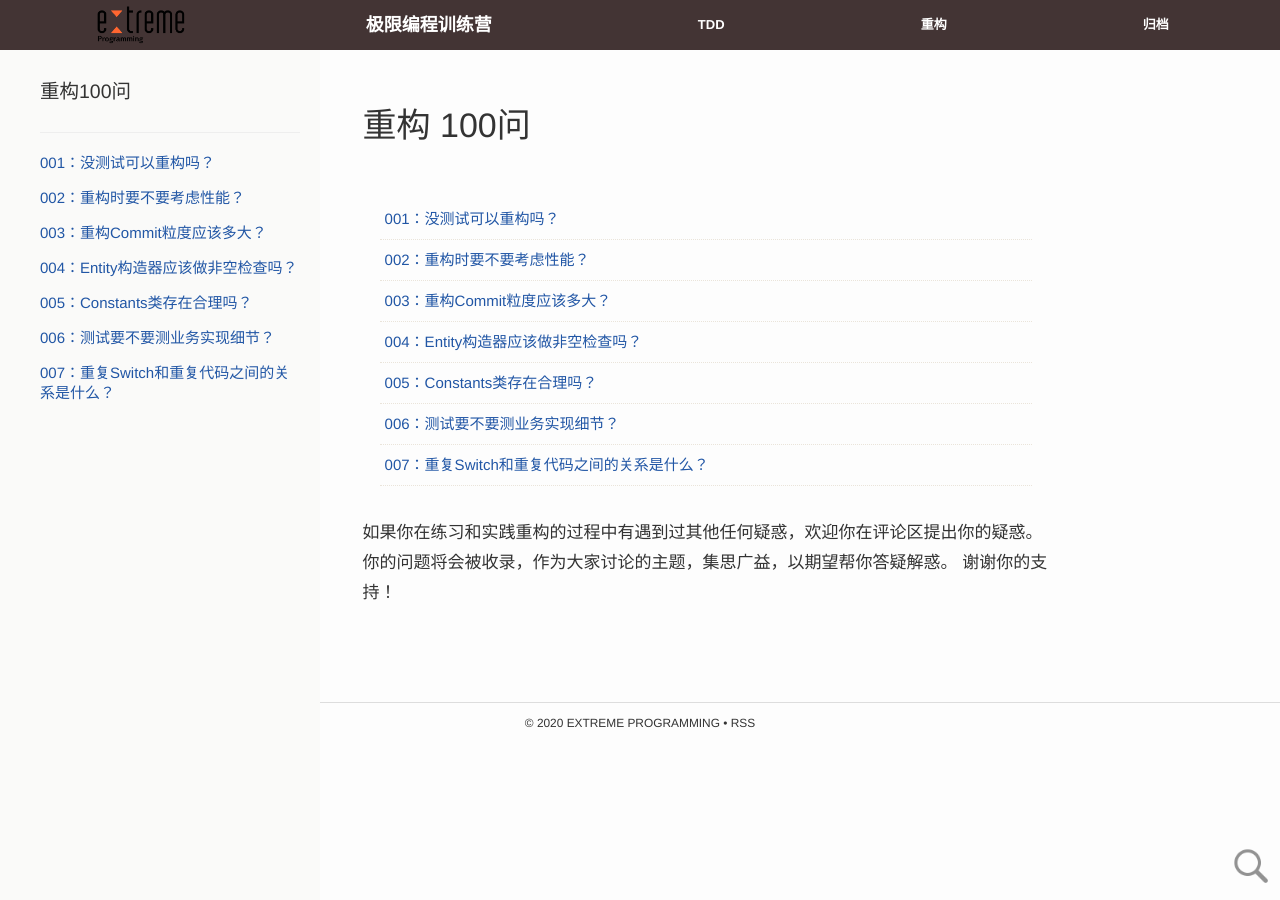
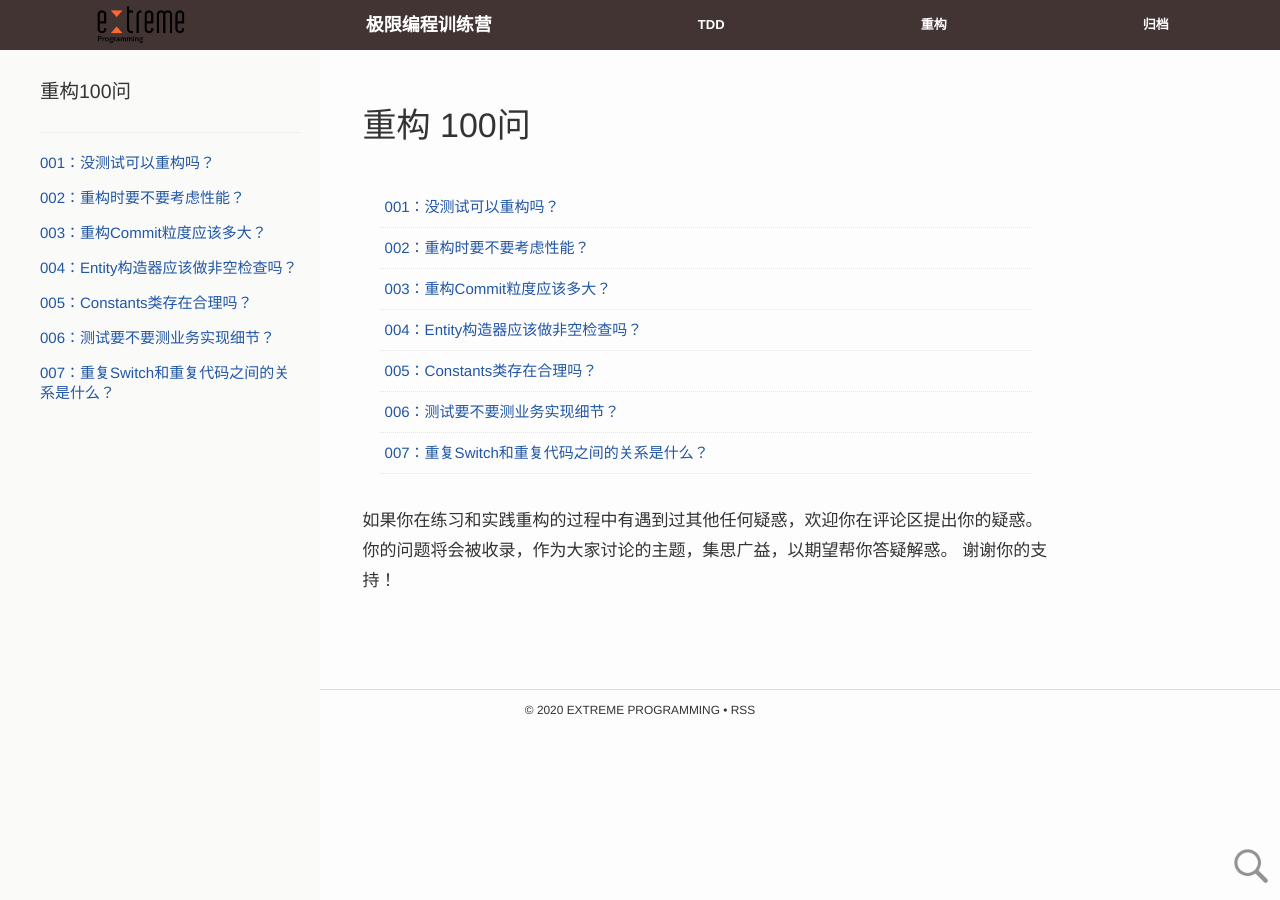
Before and after one commit to xp-bootcamp/xp-bootcamp.github.io, a Jekyll site: the page built from page/02-refactoring.html, in a window 1280 px wide. Built offline with Jekyll 4.4.1, drawn with Linux system fonts in a browser that asks for light colours; nearby versions of some CDN libraries; comment, search, counter and statistics services are not loaded; a style sheet for code colours, icons or effects is not loaded.

Commit message:
Update style
Signed-off-by: Yuan Shenjian <sjyuan@thoughtworks.com>

```diff
--- a/_layouts/post.html
+++ b/_layouts/post.html
@@ -5,7 +5,11 @@
 <article class="post">
 
   <h1 class="post-title">{{ page.title }}</h1>
-
+  {% for tag in page.tags %}
+  <span class="badge badge-tag">
+      <a href="{{ site.url | append: '/archives#' | append: tag | downcase }}">{{ tag }}</a>
+    </span>
+  {% endfor %}
   <p class="post-meta">
     <time datetime="{{ page.date | date: "%Y-%m-%d" }}">{{ page.date | date: "%Y-%m-%d" }}</time>
 
--- /dev/null
+++ b/assets/_sass/_post.scss
@@ -0,0 +1,35 @@
+article h1{
+  margin-bottom: 10px;
+}
+
+.badge {
+  display: inline-block;
+  padding: .25em .25em;
+  font-size: 75%;
+  font-weight: 700;
+  line-height: 1;
+  text-align: center;
+  white-space: nowrap;
+  vertical-align: baseline;
+  border-radius: .25rem;
+}
+
+.badge-origin {
+  font-size: 75%;
+  color: #fff;
+  background-color: #bababa;
+}
+
+.badge-tag {
+  a {
+    color: #fff;
+  }
+  background-color: #cdcdcd;
+}
+
+.badge-tag:hover,
+.badge-tag:focus {
+  color: #222;
+  text-decoration: none;
+  background-color: #a59816;
+}
--- a/assets/css/main.scss
+++ b/assets/css/main.scss
@@ -13,5 +13,6 @@
   "media-queries",
   "syntax-highlighting",
   "custom",
+  "post",
   "search"
 ;
--- a/index.html
+++ b/index.html
@@ -9,6 +9,11 @@
 {% if post.toXPSite %}
 <article class="index-page">
   <h1><a href="{{ post.url }}">{{ post.title }}</a></h1>
+  {% for tag in post.tags %}
+  <span class="badge badge-tag">
+      <a href="{{ site.url | append: '/archives#' | append: tag | downcase }}">{{ tag }}</a>
+    </span>
+  {% endfor %}
   <div class="post-meta">
     <time datetime="{{ post.date | date: '%Y-%m-%d' }}">{{ post.date | date: "%Y-%m-%d" }}</time>
     {% if post.author %}
```
